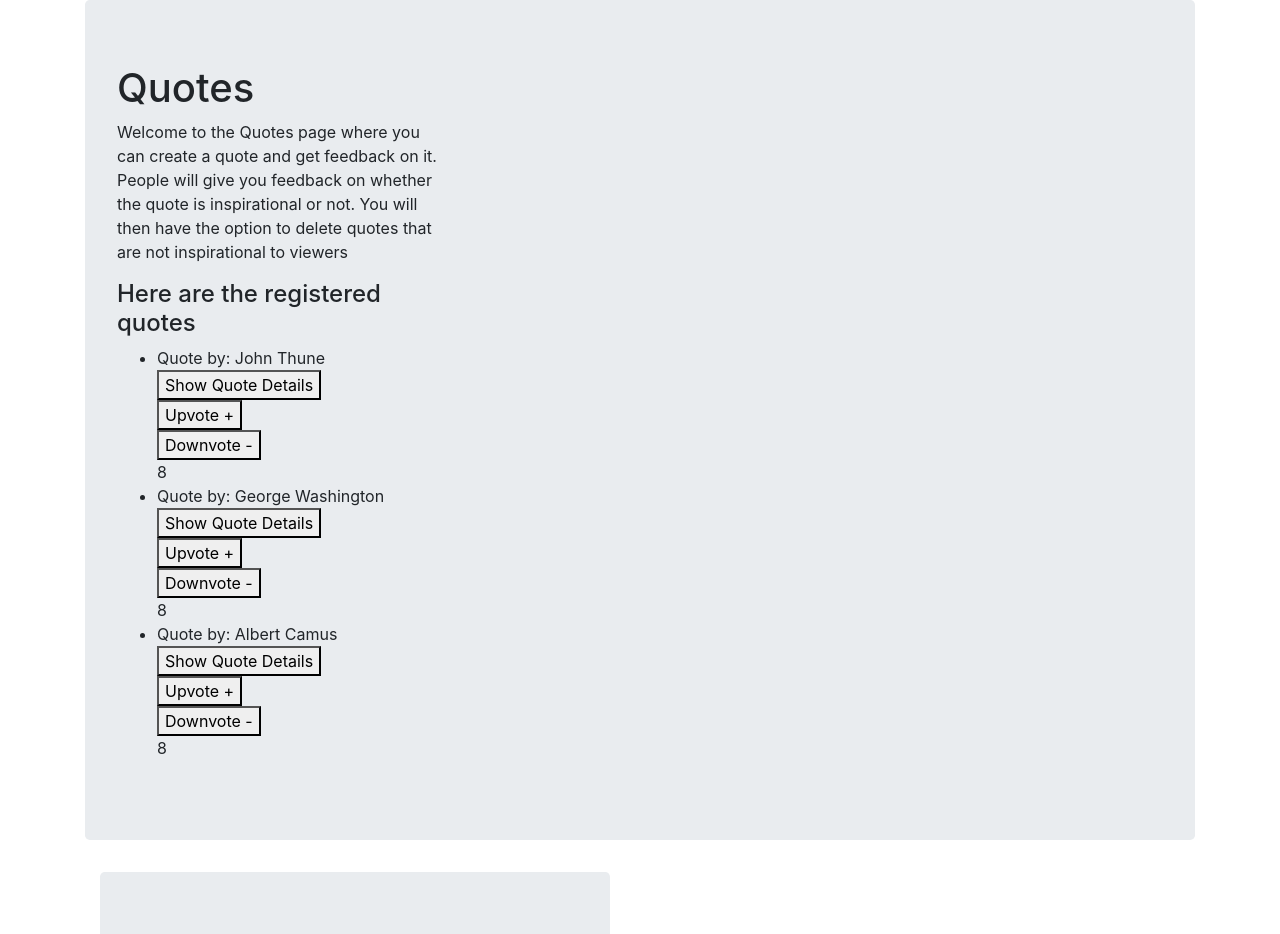
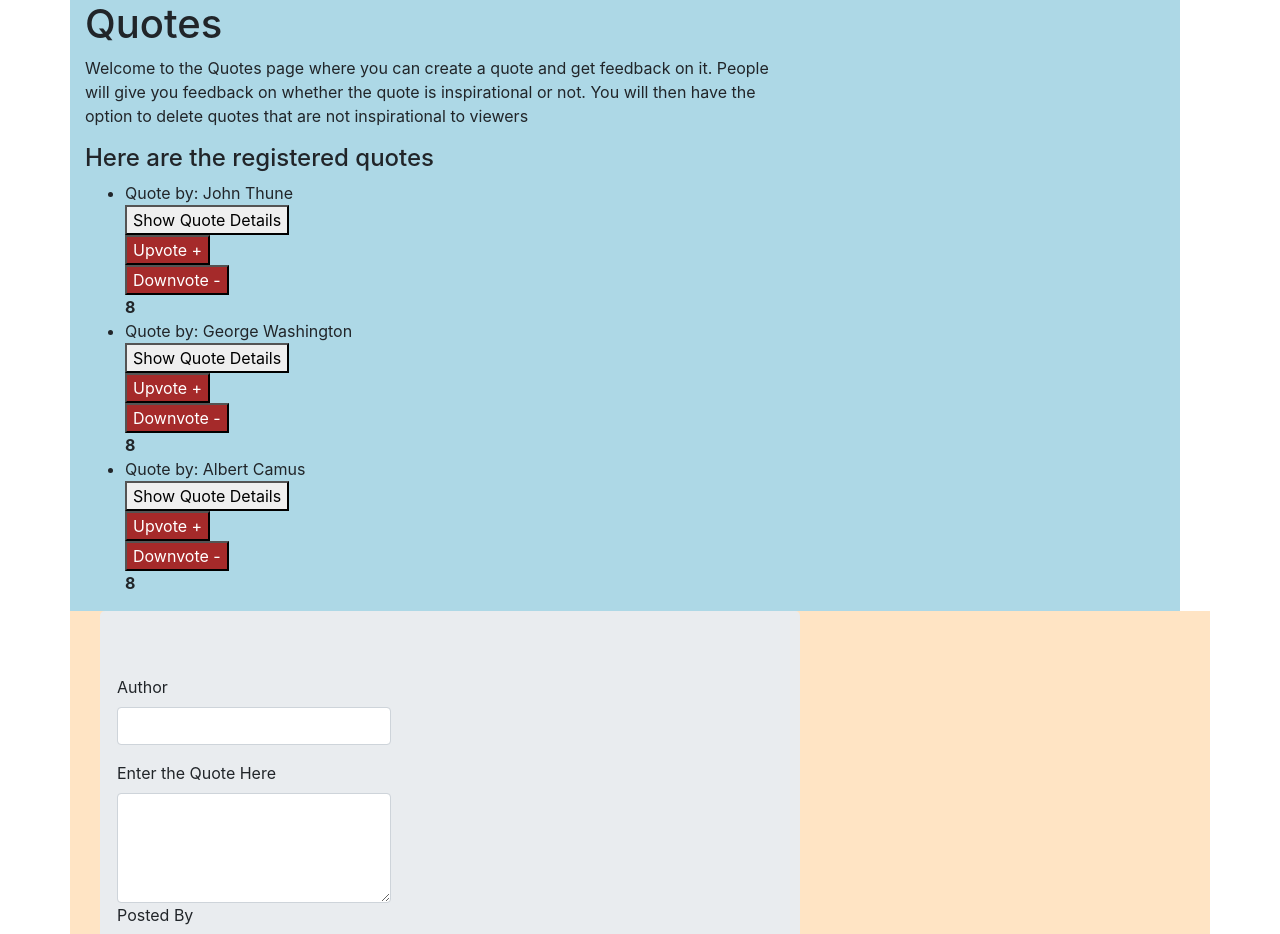
Before and after one commit to samoluoch/quotes, an Angular app: page / in a window 1280 px wide. Shown: the top 934 px of the page. Built offline with nearby package versions, Linux system fonts and the light colour scheme.

Commit message:
added styles to the buttons and classes

```diff
--- a/src/app/quotes/quotes.component.css
+++ b/src/app/quotes/quotes.component.css
@@ -0,0 +1,17 @@
+#quoteInfo {
+  background-color: lightblue;
+  width: 100%;
+  align-content: center;
+  align-items: center;
+}
+.container {
+  width: 100%;
+}
+.clickVote {
+  align-content: left;
+  background-color: brown;
+  color: white;
+}
+#quote-form {
+  background-color: bisque;
+}
--- a/src/app/quotes/quotes.component.html
+++ b/src/app/quotes/quotes.component.html
@@ -1,7 +1,6 @@
 <div class="container">
-  <div class="jumbotron">
-    <div class="row">
-      <div class="col-md-4">
+  <div class="row" id="quoteInfo">
+    <div class="col-md-8">
         <h1>Quotes</h1>
         <p>Welcome to the Quotes page where you can create a quote and get feedback on it.
            People will give you feedback on whether the quote is inspirational or not.
@@ -16,21 +15,20 @@
 
             <app-quote-statement *ngIf="quote.showQuote" [quote]='quote'></app-quote-statement>
 
-              <div class="vote circle">
+            <div class="voting">
                 <div>
-                      <button onclick="myFunction()">Upvote +</button>
+                    <button class="clickVote" onclick="myFunction()">Upvote +</button>
                 <div class="increment up"></div>
                 </div>
                 <div>
-                      <button onclick="myFunction()">Downvote -</button>
+                    <button class="clickVote" onclick="myFunction()">Downvote -</button>
                 <div class="increment down"></div>
                 </div>
 
-                  <div class="count">8</div>
+                 <div class="count"><strong>8</strong></div>
             </div>
           </div>
         </ul>
-      </div>
     </div>
   </div>
 </div>
@@ -38,7 +36,7 @@
 
 <div class="container">
     <div class="row" id="quote-form">
-      <div class="col-md-6">
+      <div class="col-md-8">
           <app-quote-forms (addQuote)="addNewQuote($event)"></app-quote-forms>
       </div>
     </div>
```
Also changed, not shown: 4 other files (tests, documents, lock files or other folders). Lines whose indentation alone changed are shown as unchanged.
